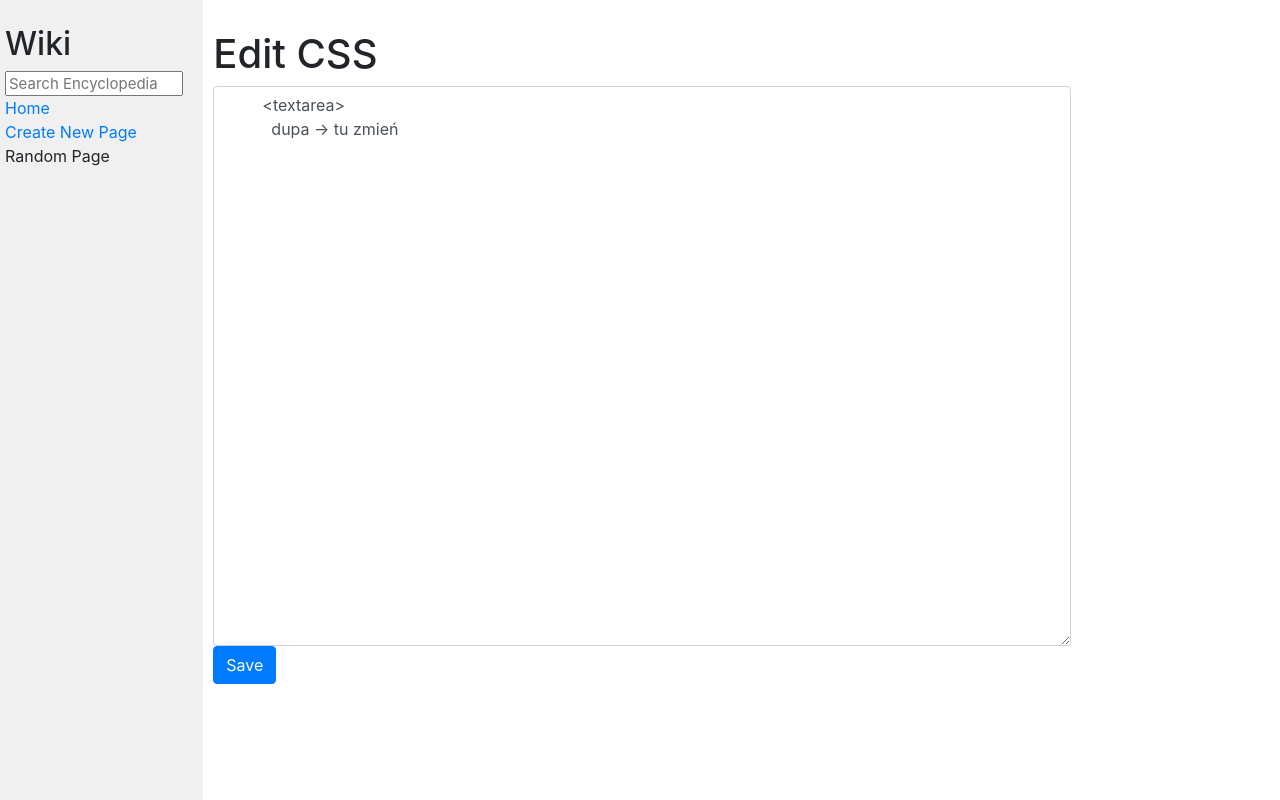
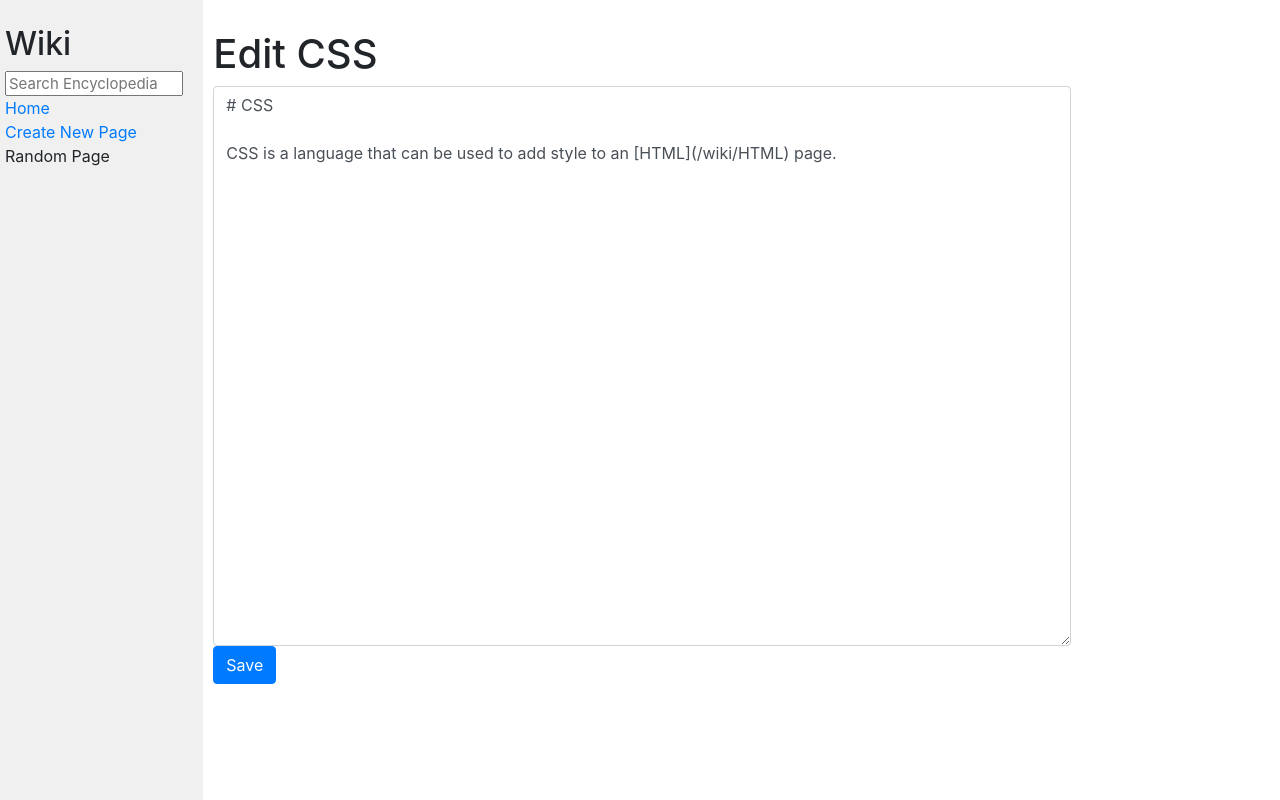
Before and after one commit to anitasidor/CS50W-Wiki, a Django app: page /edit/CSS in a window 1280 px wide. Run offline with Django 3.2, Linux system fonts and the light colour scheme; some libraries are stand-ins or nearby versions.

Commit message:
finish edit page functionality

```diff
--- a/encyclopedia/templates/encyclopedia/edit.html
+++ b/encyclopedia/templates/encyclopedia/edit.html
@@ -2,7 +2,7 @@
 {% extends "encyclopedia/layout.html" %}
 
 {% block title %}
-    Edit
+    Edit {{ title }}
 {% endblock %}
 
 {% block body %}
@@ -13,12 +13,8 @@
         <textarea
         class="form-control"
         name="content"
-        placeholder="Enter content of the page in MARKDOWN"
-        id="floatingTextarea2"
-        style="width: 80%; height: 70vh;">
-        <textarea>
-          dupa -> tu zmień
-        </textarea>
+        id="exampleFormControlTextarea1"
+        style="width: 80%; height: 70vh;">{{ entry }}</textarea>
       </div>
       <button type="submit" class="btn btn-primary">Save</button>
     </form>
--- a/encyclopedia/templates/encyclopedia/newPage.html
+++ b/encyclopedia/templates/encyclopedia/newPage.html
@@ -23,8 +23,7 @@
         name="content"
         placeholder="Enter content of the page in MARKDOWN"
         id="floatingTextarea2"
-        style="width: 80%; height: 70vh;">
-        </textarea>
+        style="width: 80%; height: 70vh;"></textarea>
       </div>
       <button type="submit" class="btn btn-primary">Save</button>
     </form>
--- a/encyclopedia/views.py
+++ b/encyclopedia/views.py
@@ -84,7 +84,25 @@ def newPage(request):
 #Edit entries
 def edit(request, title):
 
-    #if edit next to a title is clicked
-    return render(request, "encyclopedia/edit.html", {
-        "title":title
-    })
+    #when user wants to edit entry
+    if request.method == "GET":
+
+        #if edit next to a title is clicked
+        return render(request, "encyclopedia/edit.html", {
+            "title":title,
+            "entry":util.get_entry(title)
+        })
+
+    #if user saved edited entry
+    if request.method == "POST":
+
+        #save edited entry
+        title = title
+        content = request.POST.get("content")
+        util.save_entry(title, content)
+
+        #redirect user to the newly edited entry
+        return render(request, "encyclopedia/entry.html", {
+            "entry":util.get_entry(title),
+            "title":title
+        })
```
Also changed, not shown: entries/Cat.md (added, +1 -0 lines), entries/Red.md (added, +1 -0 lines).
